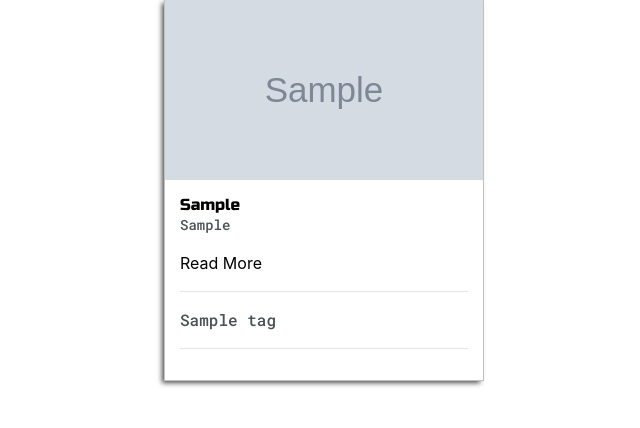
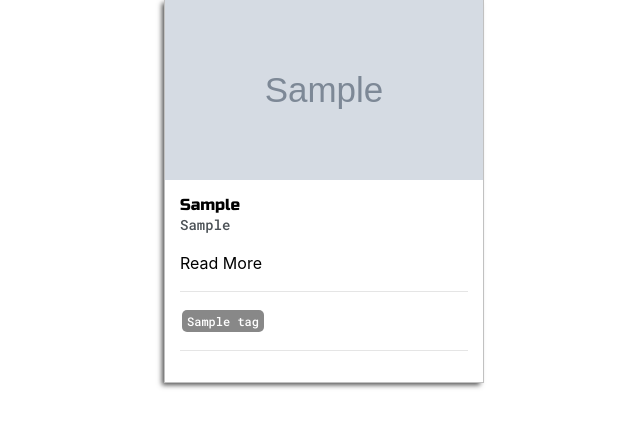
Before and after one commit to nanthu0123/portfolio, a Django app: page /posts/ in a window 1280 px wide. Shown: the part 330-758 px from the top of the page, without its empty margins (316-956 px from the left). Run offline with Django 3.2, Linux system fonts and the light colour scheme; tables that the repository leaves empty hold one stand-in row (values such as "Sample post"); grey boxes marked "Sample" are stand-in pictures; some libraries are stand-ins or nearby versions.

Commit message:
tag selector included

```diff
--- a/static/css/default.css
+++ b/static/css/default.css
@@ -383,6 +383,16 @@ ul {
   font-size: 14px;
 }
 
+.tag {
+  display: inline-block;
+  color: #fff;
+  background-color: #888;
+  border-radius: 5px;
+  margin: 2px;
+  padding: 2px 5px;
+  font-size: 12px;
+}
+
 .post-preview a {
   color: var(--buttonColor);
 }
```
